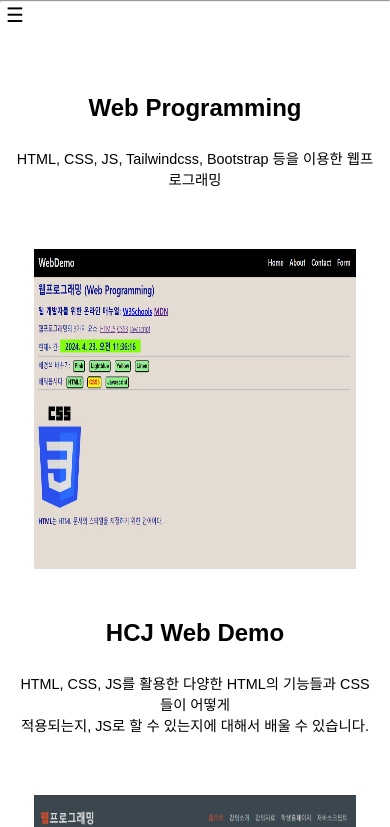
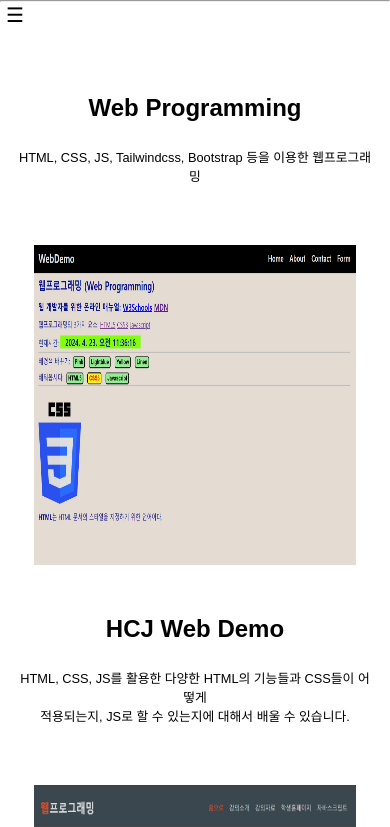
Before and after one commit to hybinn/Portfolio, a website: page project.html in a window 390 px wide. Shown: the top 827 px of the page. Drawn offline with Linux system fonts and the light colour scheme.

Commit message:
Update project-style.css

```diff
--- a/css/project-style.css
+++ b/css/project-style.css
@@ -74,7 +74,6 @@ p {
 #tit p {
   margin-top: 25px;
   margin-bottom: 30px;
-  font-size: 15px;
 }
 
 .web {
@@ -153,7 +152,7 @@ footer {
   }
 
   #tit p {
-    font-size: 0.9rem;
+    font-size: 0.8rem;
   }
 }
 
```
